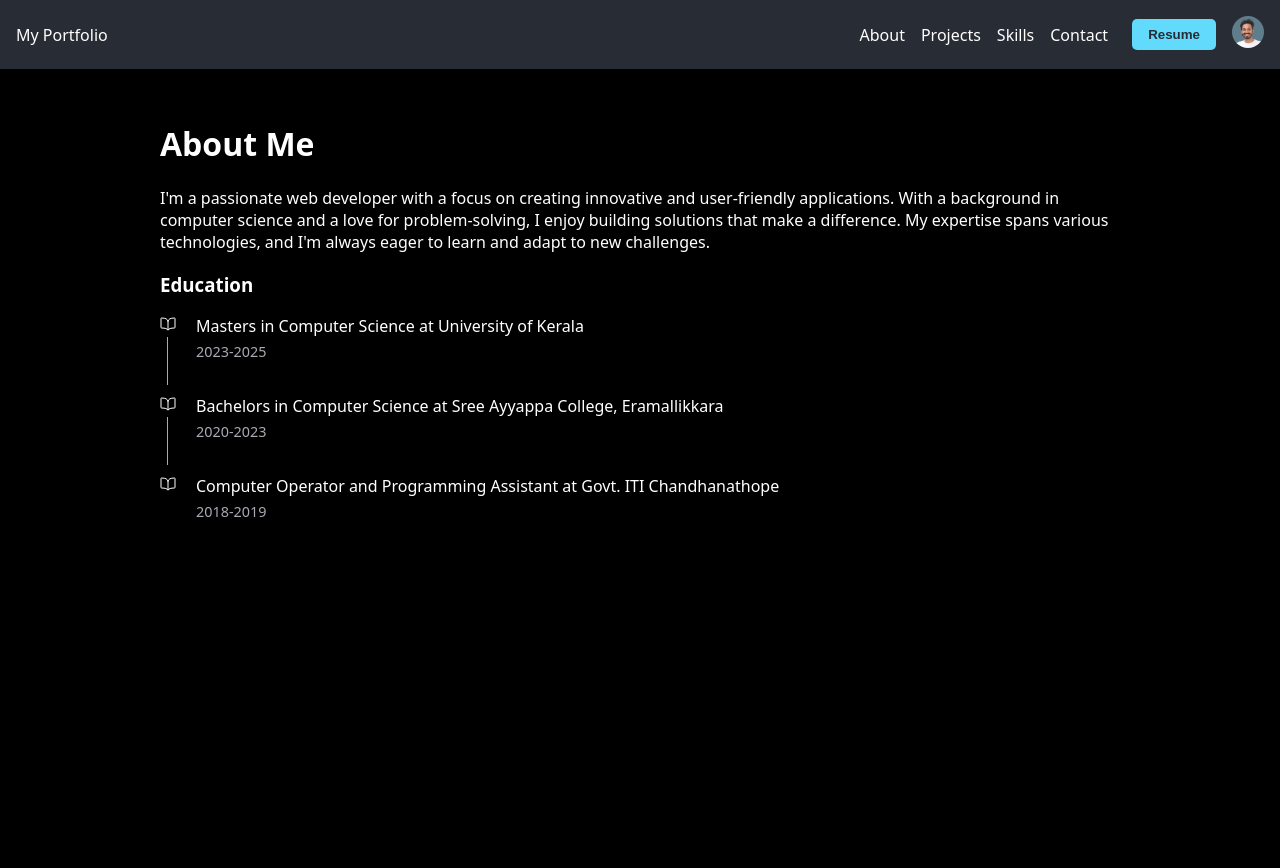
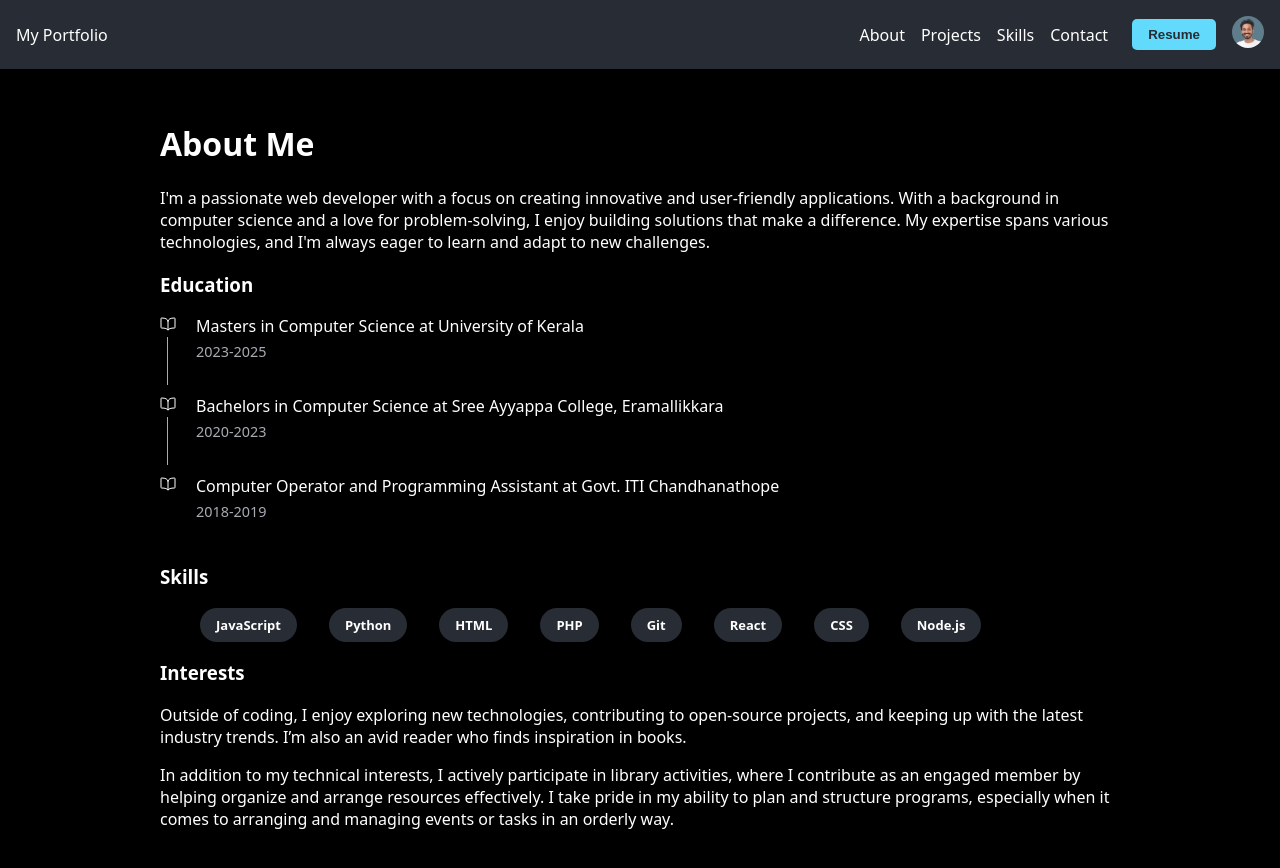
Before and after one commit to surajsooraj26/portfolio, a React (Vite) app: page /portfolio/about in a window 1280 px wide. Shown: the top 868 px of the page. Before the commit the page ends 800 px from the top, so only its background shows below. Built offline with nearby package versions, Linux system fonts and the light colour scheme.

Commit message:
about desktop completed

```diff
--- a/src/components/Desktop/DesktopAbout.css
+++ b/src/components/Desktop/DesktopAbout.css
@@ -32,3 +32,9 @@
   font-size: 0.9rem;
   margin-top: 5px;
 }
+.section_3 {
+  margin: 0;
+}
+.section_3 li {
+  font-size: small;
+}
--- a/src/components/Desktop/DesktopAbout.jsx
+++ b/src/components/Desktop/DesktopAbout.jsx
@@ -64,6 +64,34 @@ function DesktopAbout() {
           </div>
         </div>
       </div>
+      <div className="skills section_3">
+        <h3>Skills</h3>
+        <ul>
+          <li>JavaScript</li>
+          <li>Python</li>
+          <li>HTML</li>
+          <li>PHP</li>
+          <li>Git</li>
+          <li>React</li>
+          <li>CSS</li>
+          <li>Node.js</li>
+        </ul>
+      </div>
+      <div className="interest">
+        <h3>Interests</h3>
+        <p>
+          Outside of coding, I enjoy exploring new technologies, contributing to
+          open-source projects, and keeping up with the latest industry trends.
+          I’m also an avid reader who finds inspiration in books.{" "}
+        </p>
+        <p>
+          In addition to my technical interests, I actively participate in
+          library activities, where I contribute as an engaged member by helping
+          organize and arrange resources effectively. I take pride in my ability
+          to plan and structure programs, especially when it comes to arranging
+          and managing events or tasks in an orderly way.
+        </p>
+      </div>
     </div>
   );
 }
--- a/src/components/Desktop/Navbar.jsx
+++ b/src/components/Desktop/Navbar.jsx
@@ -3,7 +3,7 @@ function Navbar() {
   return (
     <nav className="navbar">
       <div className="navbar__logo">
-        <a href="/">My Portfolio</a>
+        <a href="/portfolio/">My Portfolio</a>
       </div>
       <div className="right_section">
         <div className="links">
```
